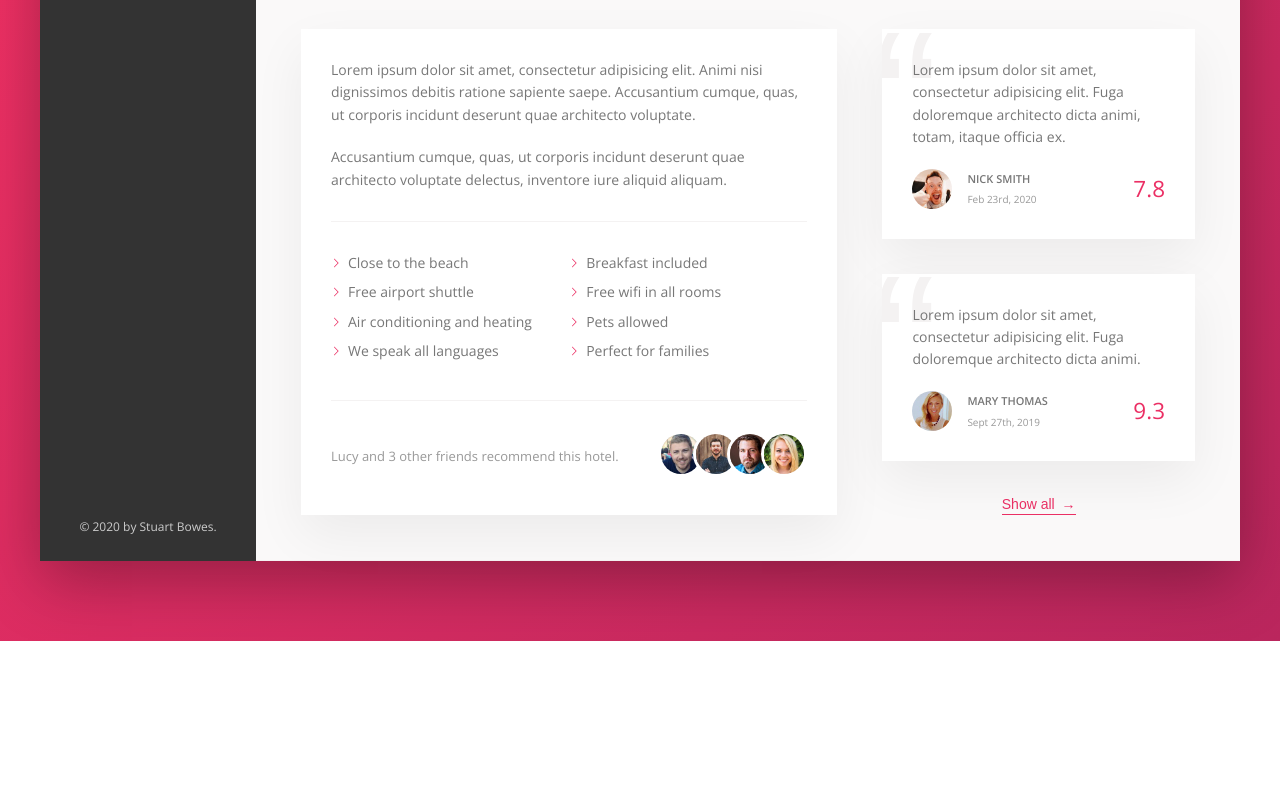
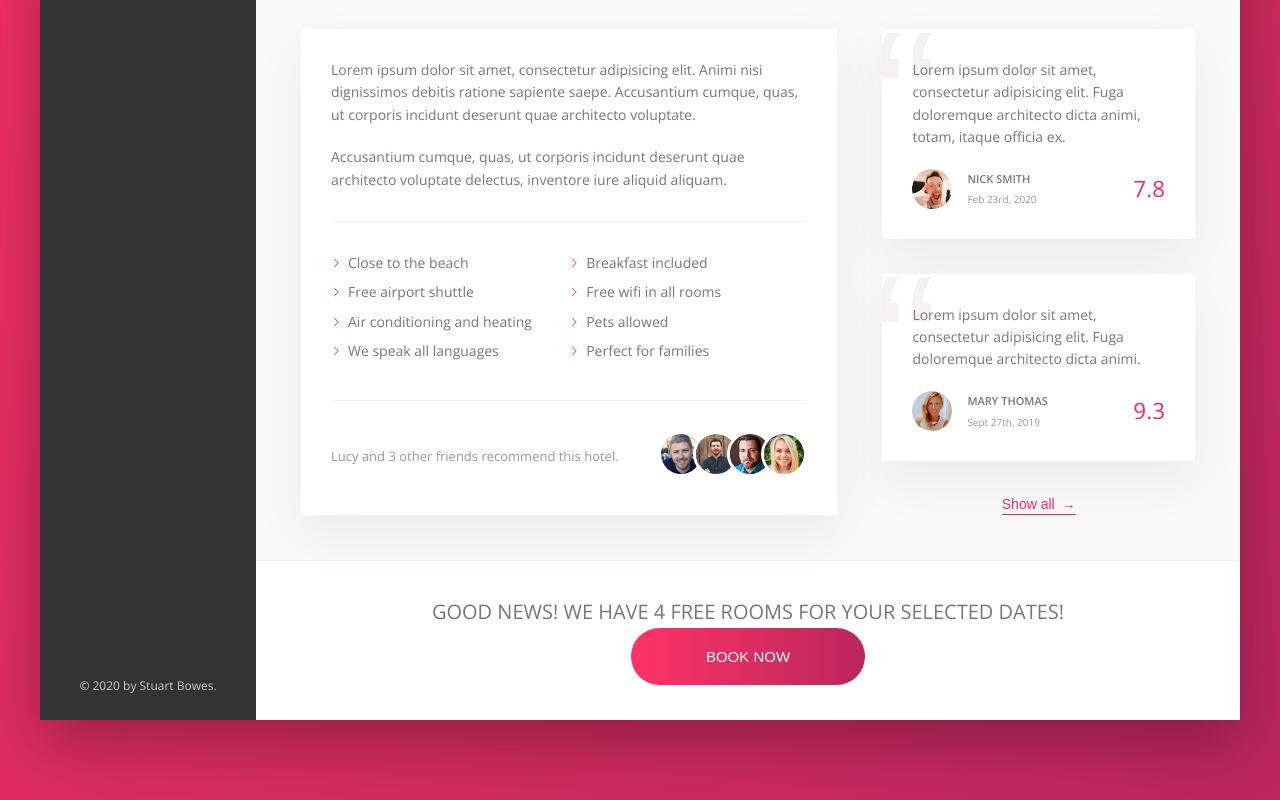
Before and after one commit to c0ff33-b34n/Trillo, a website: page index.html in a window 1280 px wide. Shown: the part 618-1418 px from the top of the page. Before the commit the page ends 1259 px from the top, so only its background shows below. Drawn offline with nearby package versions, Linux system fonts and the light colour scheme.

Commit message:
Add call to action section with animated button

```diff
--- a/index.html
+++ b/index.html
@@ -192,6 +192,15 @@
                             <button class="btn-inline">Show all <span>&rarr;</span></button>
                         </div>
                     </div>
+                    <div class="cta">
+                        <h2 class="cta__book-now">
+                            Good news! We have 4 free rooms for your selected dates!
+                        </h2>
+                        <button class="btn">
+                            <span class="btn__visible">Book now</span>
+                            <span class="btn__invisible">Only 4 rooms left</span>
+                        </button>
+                    </div>
                 </main>
             </div>
         </div>
--- a/sass/_components.scss
+++ b/sass/_components.scss
@@ -422,3 +422,64 @@
         z-index: 1;
     }
 }
+
+.cta {
+    padding: 3.5rem 0;
+    text-align: center;
+
+    &__book-now {
+        font-size: 2rem;
+        font-weight: 300;
+        text-transform: uppercase;
+    }
+
+}
+
+.btn {
+    font-size: 1.5rem;
+    font-weight: 300;
+    text-transform: uppercase;
+    border-radius: 100px;
+    border: none;
+    background-image: linear-gradient(to right, var(--color-primary-light), var(--color-primary-dark));
+    color: #fff;
+    position: relative;
+    overflow: hidden; // hide the invisible span while it is outside the element
+    cursor: pointer;
+
+    & > * {
+        display: inline-block; // to allow padding
+        height: 100%;
+        width: 100%;
+        transition: all 0.2s;
+    }
+
+    &__visible {
+        padding: 2rem 7.5rem;
+    }
+
+    &__invisible {
+        position: absolute;
+        padding: 2rem;
+        left: 0;
+        top: -100%; // move up by exactly the size of the element, therefore hiding it
+    }
+
+    &:hover {
+        background-image: linear-gradient(to left, var(--color-primary-light), var(--color-primary-dark));
+    }
+
+    &:hover &__visible {
+        transform: translateY(100%);
+    }
+
+    &:hover &__invisible {
+        top: 0;
+    }
+
+    &:focus {
+        outline: none;
+        animation: pulsate 1s infinite;
+    }
+
+}
```
Also changed, not shown: css/style.css.
